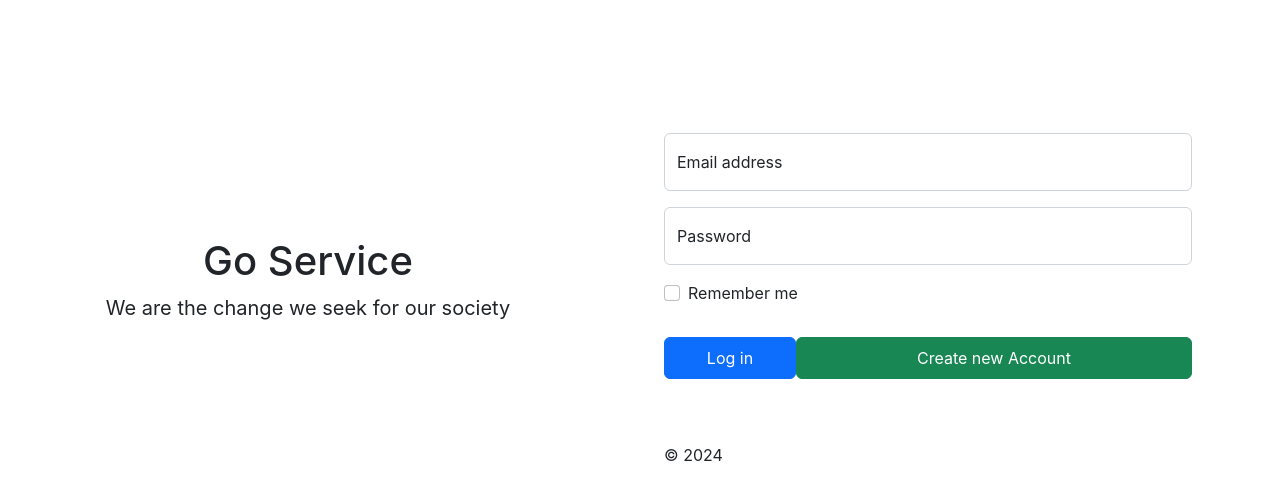
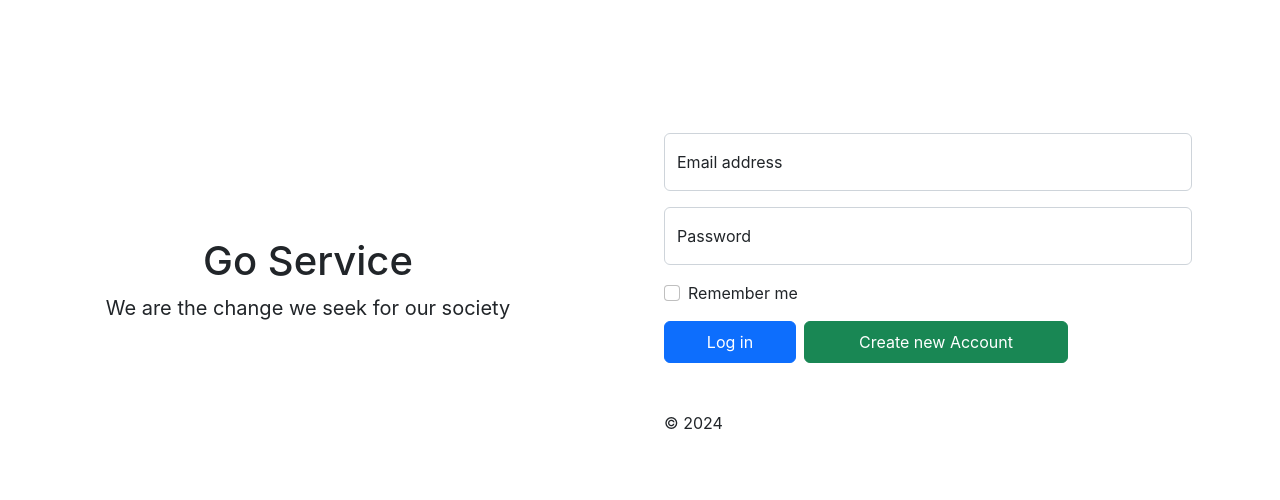
Before and after one commit to Med-Time/GO_SERVICE, a React (Create React App) app: page /login in a window 1280 px wide. Shown: the top 500 px of the page. Built offline with nearby package versions, Linux system fonts and the light colour scheme.

Commit message:
Update Login

```diff
--- a/src/components/Login.js
+++ b/src/components/Login.js
@@ -29,7 +29,7 @@
                             </label>
                         </div>
                         <button className="btn btn-primary w-25 py-2" type="submit">Log in</button>
-                        <button className="btn btn-success w-75 py-2 my-3" type="submit">Create new Account</button>
+                        <button className="btn btn-success w-50 py-2 mx-2" type="submit">Create new Account</button>
                         <p className="mt-5 mb-3 text-body-secondary">© 2024</p>
                     </form>
                 </div>
```
